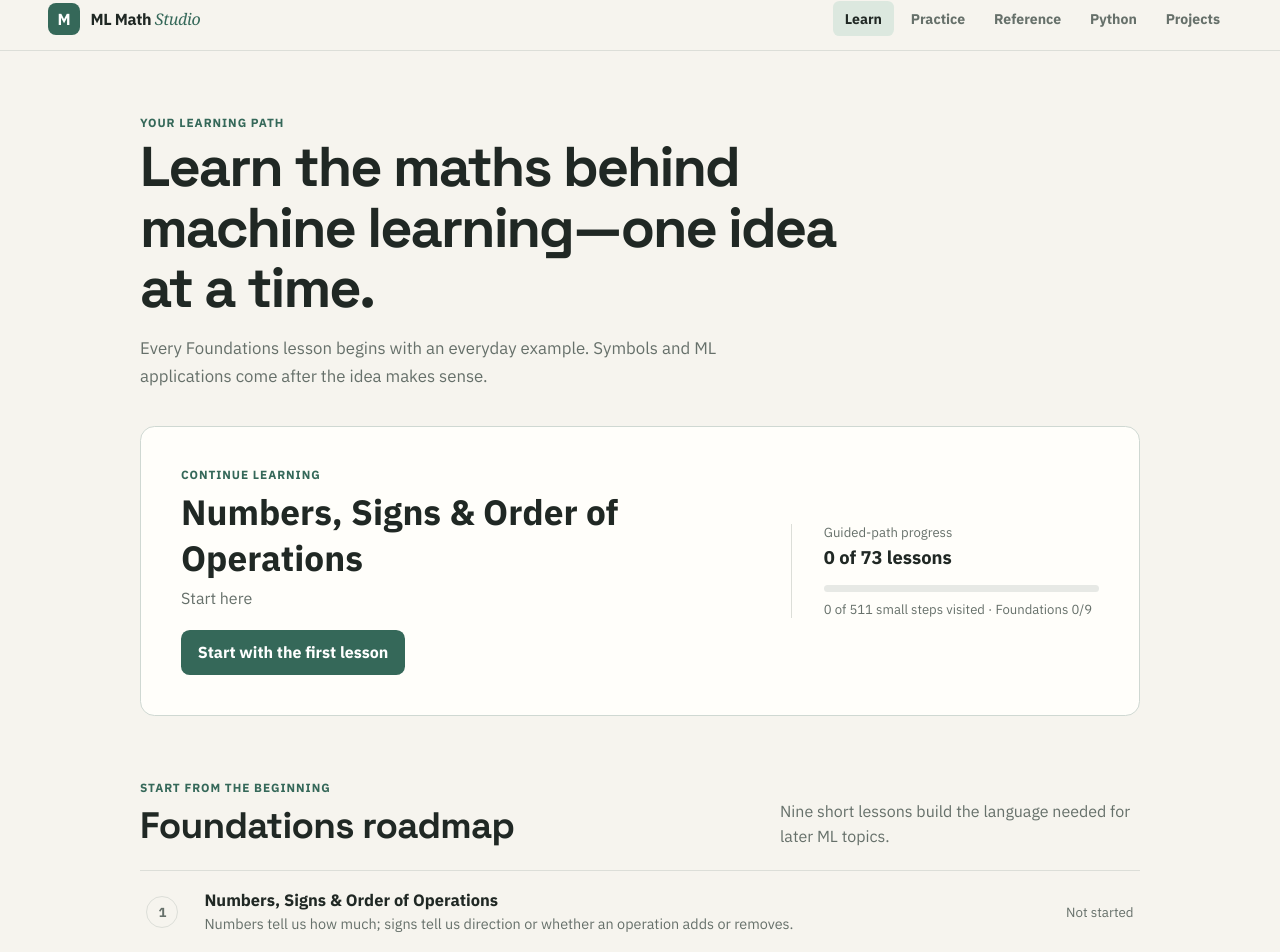
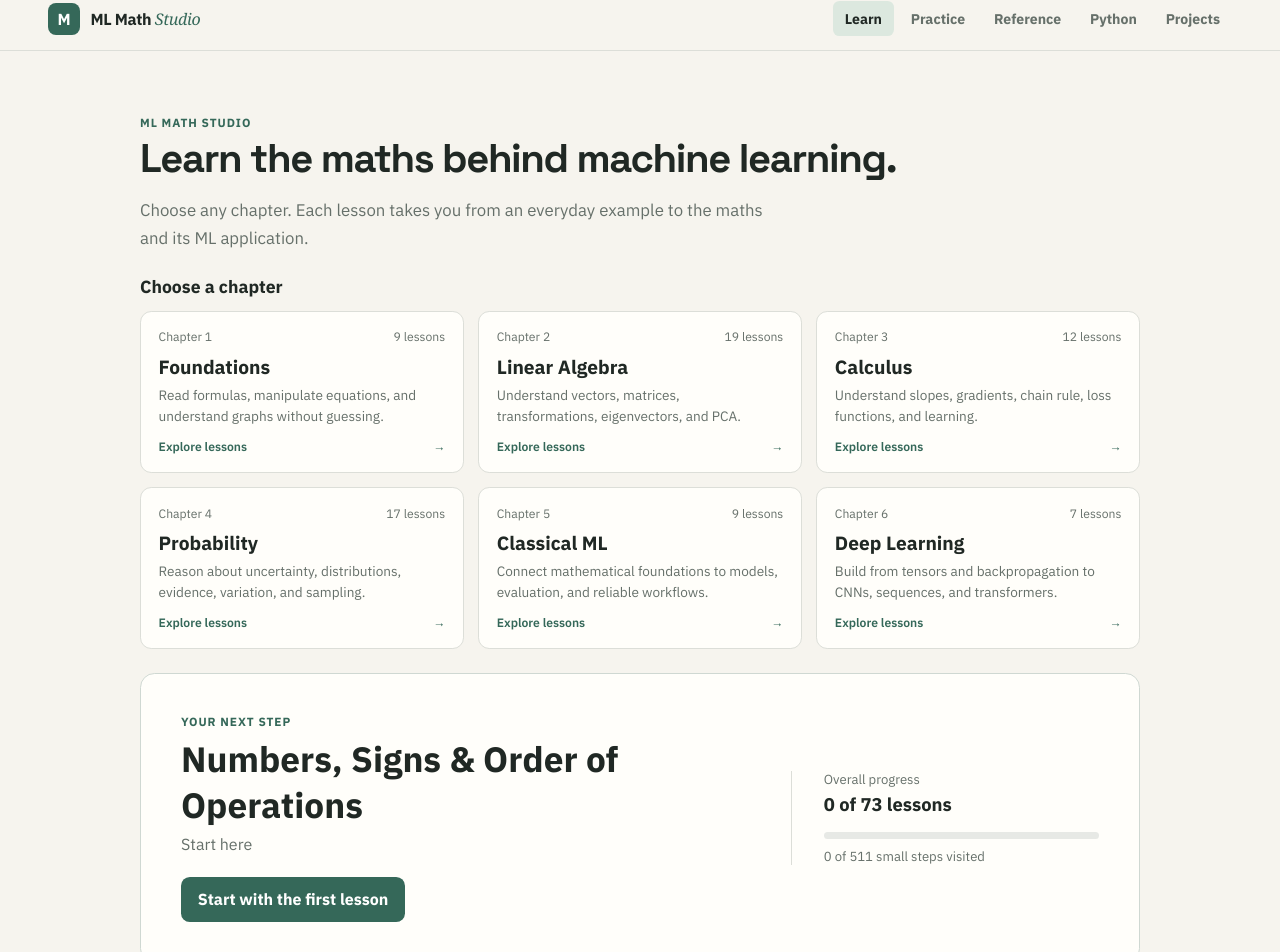
Before and after one commit to antorappai/ml-ai-math, a React (Vite) app: page /#/dashboard in a window 1280 px wide. Shown: the part 13-965 px from the top of the page. Built offline with nearby package versions, Linux system fonts and the light colour scheme.

Commit message:
Show all chapters in compact homepage boxes

```diff
--- a/src/pages/DashboardPage.jsx
+++ b/src/pages/DashboardPage.jsx
@@ -9,65 +9,50 @@ function guidedLessonComplete(mastery, lesson) {
 
 export default function DashboardPage() {
   const { mastery, recommendation } = useMastery();
-  const foundations = chapters.find((chapter) => chapter.id === "foundations");
-  const foundationLessons = getChapterLessons(foundations.id);
-  const laterChapters = chapters.filter((chapter) => chapter.id !== foundations.id);
   const guidedLessons = lessons.filter((lesson) => lesson.beginnerSteps?.length);
   const next = lessonById[recommendation.lessonId];
   const nextStep = next.beginnerSteps?.find((step) => step.id === recommendation.level);
-  const completedLessons = foundationLessons.filter((lesson) => guidedLessonComplete(mastery, lesson)).length;
   const completedGuidedLessons = guidedLessons.filter((lesson) => guidedLessonComplete(mastery, lesson)).length;
   const visitedGuidedSteps = guidedLessons.reduce((count, lesson) => count + lesson.beginnerSteps.filter((step) => mastery.completedSteps?.[lesson.id]?.[step.id]).length, 0);
   const totalGuidedSteps = guidedLessons.reduce((count, lesson) => count + lesson.beginnerSteps.length, 0);
   const nextPath = next.beginnerSteps?.length ? `/lessons/${next.id}/${nextStep?.id || "start"}` : `/lessons/${next.id}/study`;
 
   return (
-    <div className="page learning-home">
+    <div className="page learning-home chapter-first-home">
       <header className="learning-home-heading">
-        <p className="section-label">Your learning path</p>
-        <h1>Learn the maths behind machine learning—one idea at a time.</h1>
-        <p>Every Foundations lesson begins with an everyday example. Symbols and ML applications come after the idea makes sense.</p>
+        <p className="section-label">ML Math Studio</p>
+        <h1>Learn the maths behind machine learning.</h1>
+        <p>Choose any chapter. Each lesson takes you from an everyday example to the maths and its ML application.</p>
       </header>
+
+      <section className="home-chapters" aria-labelledby="chapters-title">
+        <h2 id="chapters-title">Choose a chapter</h2>
+        <div className="home-chapter-grid">
+          {chapters.map((chapter, index) => {
+            const chapterLessons = getChapterLessons(chapter.id);
+            const complete = chapterLessons.filter((lesson) => guidedLessonComplete(mastery, lesson)).length;
+            return <Link className="home-chapter-box" to={`/chapters/${chapter.id}`} key={chapter.id}>
+              <div className="home-chapter-meta"><span>Chapter {index + 1}</span><span>{chapterLessons.length} lessons</span></div>
+              <h3>{chapter.shortTitle}</h3>
+              <p>{chapter.purpose}</p>
+              <div className="home-chapter-footer"><span>{complete ? `${complete}/${chapterLessons.length} completed` : "Explore lessons"}</span><span aria-hidden="true">→</span></div>
+            </Link>;
+          })}
+        </div>
+      </section>
 
       <section className="continue-panel" aria-labelledby="continue-title">
         <div>
-          <p className="section-label">Continue learning</p>
+          <p className="section-label">Your next step</p>
           <h2 id="continue-title">{next.title}</h2>
           <p>{nextStep?.title || next.subtitle}</p>
           <Link className="button primary-action" to={nextPath}>{visitedGuidedSteps ? "Continue lesson" : "Start with the first lesson"}</Link>
         </div>
         <div className="foundation-progress">
-          <span>Guided-path progress</span>
+          <span>Overall progress</span>
           <strong>{completedGuidedLessons} of {guidedLessons.length} lessons</strong>
           <div><i style={{ width: `${(visitedGuidedSteps / totalGuidedSteps) * 100}%` }} /></div>
-          <small>{visitedGuidedSteps} of {totalGuidedSteps} small steps visited · Foundations {completedLessons}/{foundationLessons.length}</small>
-        </div>
-      </section>
-
-      <section className="foundation-roadmap" aria-labelledby="roadmap-title">
-        <div className="quiet-section-heading"><div><p className="section-label">Start from the beginning</p><h2 id="roadmap-title">Foundations roadmap</h2></div><p>Nine short lessons build the language needed for later ML topics.</p></div>
-        <ol className="roadmap-list">
-          {foundationLessons.map((lesson, index) => {
-            const completed = guidedLessonComplete(mastery, lesson);
-            const currentStep = lesson.beginnerSteps.find((step) => !mastery.completedSteps?.[lesson.id]?.[step.id]) || lesson.beginnerSteps[0];
-            const lessonVisited = lesson.beginnerSteps.filter((step) => mastery.completedSteps?.[lesson.id]?.[step.id]).length;
-            return (
-              <li key={lesson.id} className={completed ? "complete" : ""}>
-                <Link to={`/lessons/${lesson.id}/${currentStep.id}`}>
-                  <span className="roadmap-number">{completed ? "✓" : index + 1}</span>
-                  <div><h3>{lesson.title}</h3><p>{lesson.subtitle}</p></div>
-                  <small>{completed ? "Completed" : lessonVisited ? `${lessonVisited}/7 steps` : "Not started"}</small>
-                </Link>
-              </li>
-            );
-          })}
-        </ol>
-      </section>
-
-      <section className="later-learning" aria-labelledby="later-title">
-        <div className="quiet-section-heading"><div><p className="section-label">When you feel ready</p><h2 id="later-title">Continue into ML mathematics</h2></div><p>These chapters remain available, but Foundations is the recommended starting point.</p></div>
-        <div className="later-chapter-grid">
-          {laterChapters.map((chapter) => <Link to={`/chapters/${chapter.id}`} key={chapter.id}><span>Phase {chapter.phase}</span><h3>{chapter.shortTitle}</h3><p>{chapter.purpose}</p></Link>)}
+          <small>{visitedGuidedSteps} of {totalGuidedSteps} small steps visited</small>
         </div>
       </section>
     </div>
--- a/src/styles.css
+++ b/src/styles.css
@@ -573,3 +573,28 @@ summary { cursor: pointer; color: var(--green); font-weight: 700; }
   .step-navigation .next { white-space: normal; text-align: center; }
   .python-example-group .python-section { padding: 0 .7rem .7rem; }
 }
+
+/* Give every chapter equal prominence before the optional resume panel. */
+.chapter-first-home .learning-home-heading { max-width: none; margin-bottom: 1.4rem; }
+.chapter-first-home .learning-home-heading h1 { max-width: none; font-size: clamp(1.65rem, 3.2vw, 2.5rem); }
+.chapter-first-home .learning-home-heading > p:last-child { margin-bottom: 0; }
+.home-chapters > h2 { margin: 0 0 .8rem; font-size: 1.1rem; }
+.home-chapter-grid { display: grid; grid-template-columns: repeat(3, minmax(0, 1fr)); gap: .9rem; }
+.home-chapter-box { display: flex; flex-direction: column; min-width: 0; padding: 1.1rem; border: 1px solid var(--line); border-radius: .7rem; background: var(--surface); color: inherit; text-decoration: none; }
+.home-chapter-box:hover { border-color: var(--green); background: #eef2eb; }
+.home-chapter-box:focus-visible { outline: 3px solid var(--green); outline-offset: 3px; }
+.home-chapter-meta, .home-chapter-footer { display: flex; align-items: center; justify-content: space-between; gap: .5rem; font-size: .76rem; color: var(--muted); }
+.home-chapter-box h3 { margin: .6rem 0 .4rem; font-size: 1.2rem; }
+.home-chapter-box p { margin: 0 0 .8rem; color: var(--muted); font-size: .85rem; line-height: 1.5; }
+.home-chapter-footer { margin-top: auto; color: var(--green); font-weight: 600; }
+.chapter-first-home .continue-panel { margin-top: 1.5rem; }
+@media (max-width: 850px) {
+  .home-chapter-grid { grid-template-columns: repeat(2, minmax(0, 1fr)); }
+}
+@media (max-width: 480px) {
+  .home-chapter-grid { gap: .55rem; }
+  .home-chapter-box { padding: .8rem; }
+  .home-chapter-box h3 { font-size: 1rem; }
+  .home-chapter-box p { display: none; }
+  .home-chapter-meta { align-items: start; flex-direction: column; gap: .15rem; }
+}
```
Also changed, not shown: 2 other files (tests, documents, lock files or other folders).
